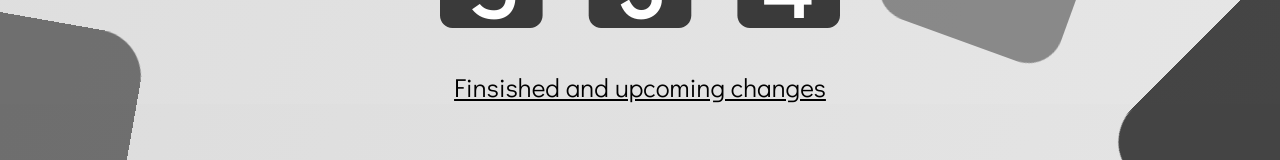
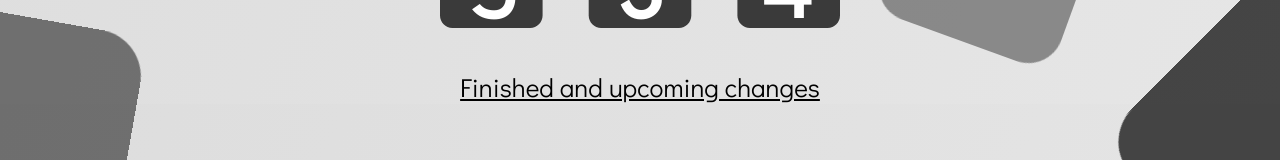
Before and after one commit to ahmed-okkio/SudokuMERN-HerokuDeploy, a React (Create React App) app in the folder client/: page / in a window 1280 px wide. Shown: the part 617-777 px from the top of the page. Built offline with nearby package versions, Linux system fonts and the light colour scheme.

Commit message:
Theme change hotfix FONT FIX

```diff
--- a/client/src/components/Home/Home.js
+++ b/client/src/components/Home/Home.js
@@ -31,7 +31,7 @@ const Home = () => {
                 <p className={classes.Eight}>8</p>
                 <p className={classes.Four}>4</p>
                 <img src={Squares} className={classes.ninesquares} alt="nine-squares"></img>
-                <a href="https://trello.com/b/nsFIjztS/sudoku-mern" target="_blank">Finsished and upcoming changes</a>
+                <a href="https://trello.com/b/nsFIjztS/sudoku-mern" target="_blank">Finished and upcoming changes</a>
             </div>
 
         </div>
```
